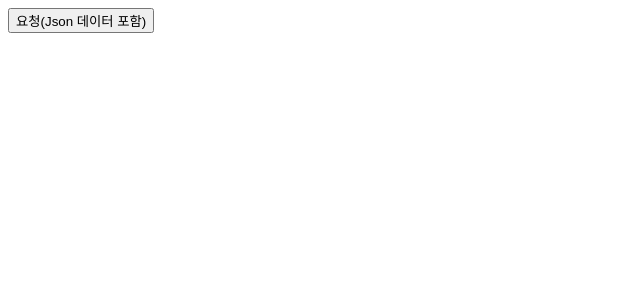
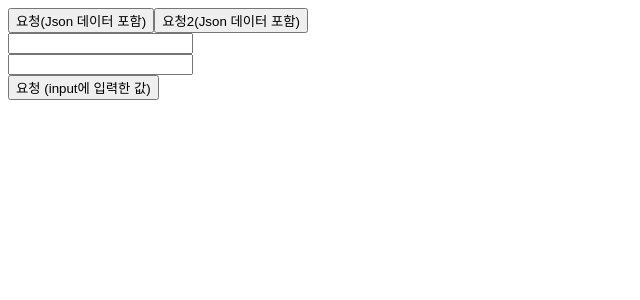
Before and after one commit to kybcod/react, a React (Vite) app: page / in a window 1280 px wide. Shown: the top 300 px of the page, without its empty margins (0-640 px from the left). Built offline with nearby package versions, Linux system fonts and the light colour scheme.

Commit message:
input 입력값 JSON으로 보내기

```diff
--- a/src/App.jsx
+++ b/src/App.jsx
@@ -1,7 +1,10 @@
-import React from "react";
+import React, { useState } from "react";
 import axios from "axios";
 
 function App(props) {
+  const [name, setName] = useState("");
+  const [city, setCity] = useState("");
+
   function handleClick1() {
     const obj1 = { name: "son", age: 44 };
     // const json1 = JSON.stringify(obj1);
@@ -10,9 +13,36 @@
     axios.post("/api/main41/sub1", obj1);
   }
 
+  function handleClick2() {
+    const obj2 = { city: "seoul", phone: "1234567890" };
+    axios.post("/api/main41/sub2", obj2);
+  }
+
+  function handleClick3() {
+    // const data = {
+    //   name : name,
+    //   city : city
+    // }
+
+    // const data = {
+    //   name,
+    //   city
+    // };
+
+    axios.post("/api/main41/sub3", { name, city });
+  }
+
   return (
     <div>
       <button onClick={handleClick1}>요청(Json 데이터 포함)</button>
+      <button onClick={handleClick2}>요청2(Json 데이터 포함)</button>
+      <div>
+        <input type="text" onChange={(e) => setName(e.target.value)} />
+        <br />
+        <input type="text" onChange={(e) => setCity(e.target.value)} />
+        <br />
+        <button onClick={handleClick3}>요청 (input에 입력한 값)</button>
+      </div>
     </div>
   );
 }
```
